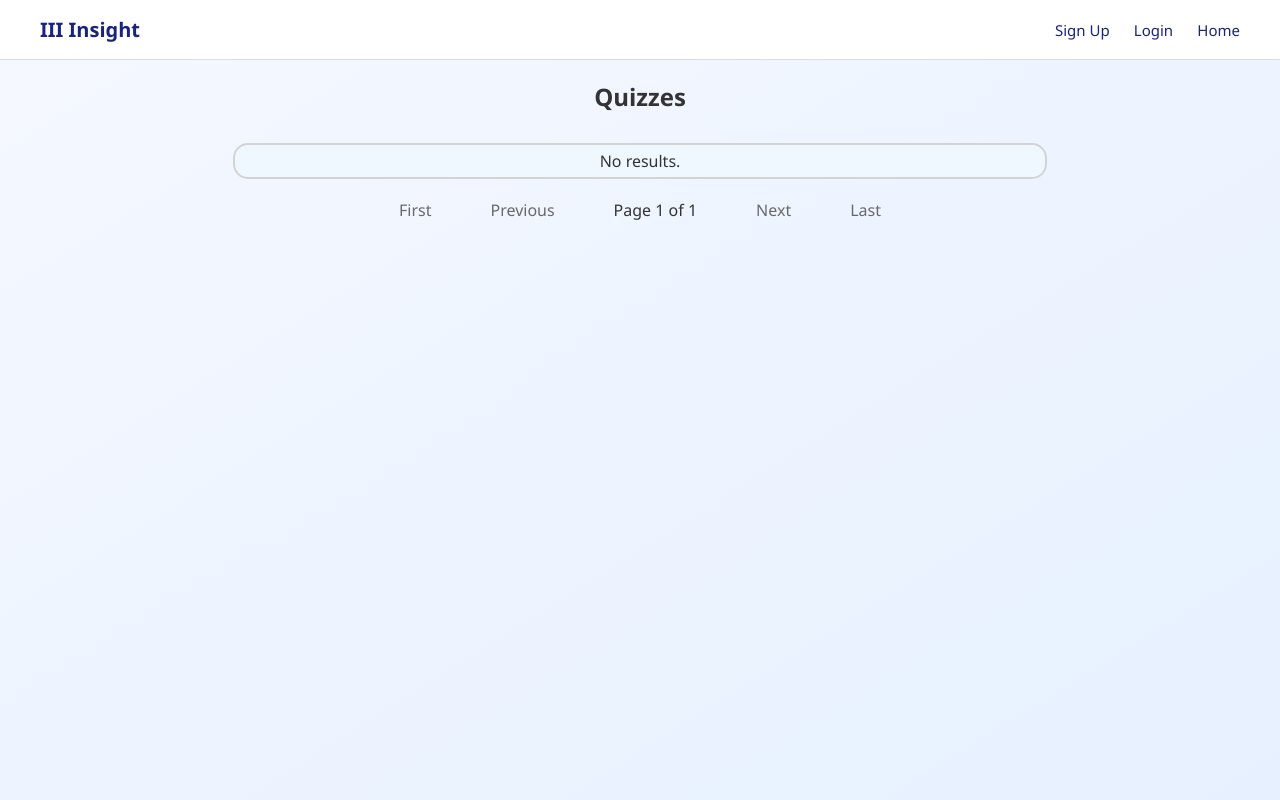
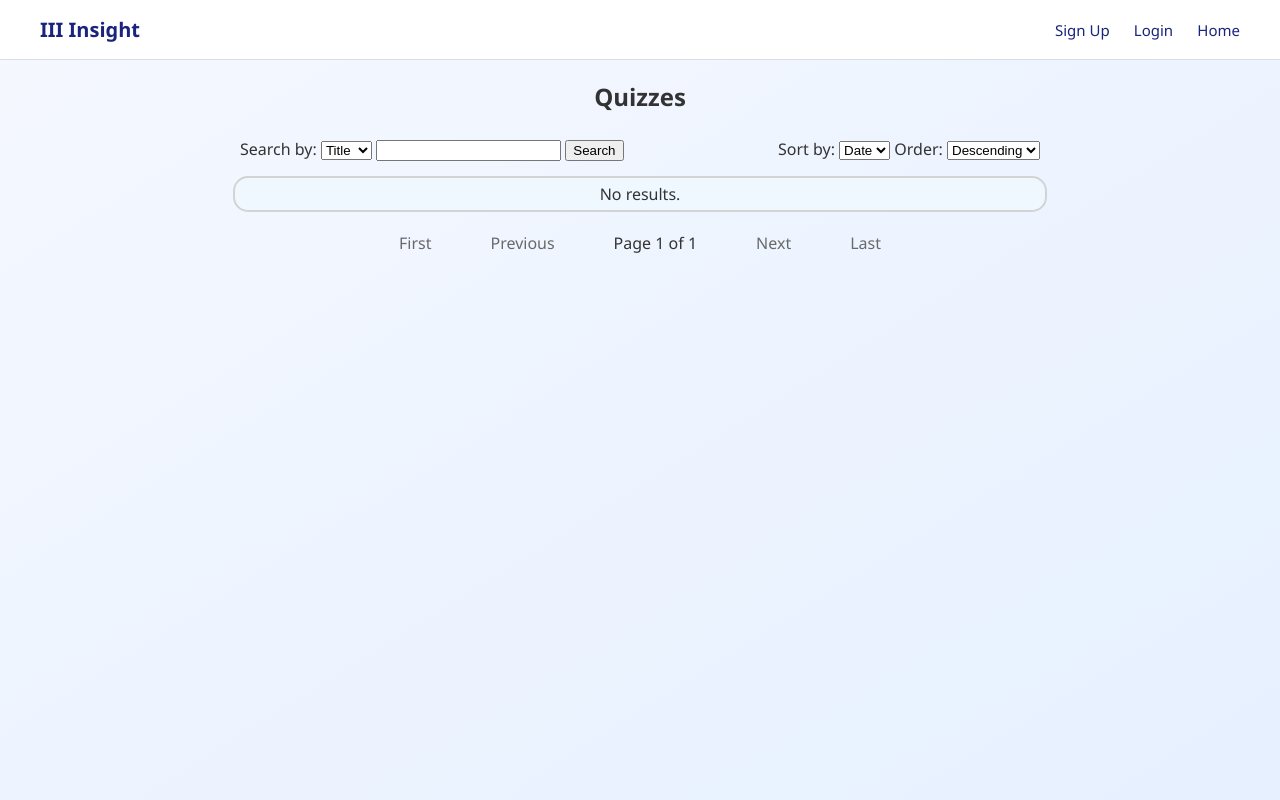
Before and after one commit to BenjaminWray/CSC2033_Team31, a Flask app: page /quizzes in a window 1280 px wide. Run offline with Flask 3, Linux system fonts and the light colour scheme; data that the repository does not hold is empty.

Commit message:
added option to search and change sorting order on quiz page

```diff
--- a/flaskr/forms.py
+++ b/flaskr/forms.py
@@ -1,5 +1,5 @@
 from flask_wtf import FlaskForm
-from wtforms import StringField, PasswordField, SubmitField
+from wtforms import StringField, PasswordField, SubmitField, SelectField
 from wtforms.validators import DataRequired, Email, EqualTo, Length
 
 class SignUpForm(FlaskForm):
@@ -15,3 +15,10 @@ class LoginForm(FlaskForm):
     email = StringField('Email', validators=[DataRequired(), Email()])
     password = PasswordField('Password', validators=[DataRequired()])
     submit = SubmitField('Login')
+
+class QuizSearchForm(FlaskForm):
+    search_query = StringField('Search:')
+    search_by = SelectField('Search by:', choices=[('title', 'Title'), ('user', 'User')])
+    sort_by = SelectField('Sort by:', choices=[('date', 'Date'), ('title', 'Title'), ('user', 'User')])
+    sort_order = SelectField('Order:', choices=[('desc', 'Descending'), ('asc', 'Ascending')])
+    submit = SubmitField('Search')
--- a/flaskr/static/style.css
+++ b/flaskr/static/style.css
@@ -208,7 +208,25 @@ form input:focus {
   text-align: center;
 }
 
-.quizzes-list {
+.quizzes-container form {
+  border: 2px solid lightgray;
+  all: unset;
+}
+
+.quizzes-container form div * {
+  all: revert;
+}
+
+.quiz-search {
+  display: flex;
+  flex-direction: row;
+  justify-content: space-between;
+  align-items: center;
+  padding: 5px;
+  width: 800px;
+}
+
+.quiz-list {
   border: 2px solid lightgray;
   border-radius: 15px;
   background: aliceblue;
@@ -217,7 +235,7 @@ form input:focus {
   margin: 10px;
 }
 
-.quizzes-list a {
+.quiz-list a {
   text-decoration: none;
   color: inherit;
 }
--- a/flaskr/templates/quizzes.html
+++ b/flaskr/templates/quizzes.html
@@ -2,13 +2,35 @@
 {% block content %}
     <div class="quizzes-container">
         <h2>Quizzes</h2>
-        <div class="quizzes-list">
-            {% if quizzes.keys() | length > 0 %}
-                {% for quiz in quizzes.keys() %}
-                    <a href="/quizzes/{{ quizzes[quiz].id }}">
+        <form method="POST">
+            {{ form.hidden_tag() }}
+
+            <div class="quiz-search">
+                <div>
+                    <label>{{ form.search_by.label }}</label>
+                    {{ form.search_by }}
+
+                    <label>{{ form.search_query }}</label>
+                    {{ form.submit() }}
+                </div>
+
+                <div>
+                    <label>{{ form.sort_by.label }}</label>
+                    {{ form.sort_by }}
+
+                    <label>{{ form.sort_order.label }}</label>
+                    {{ form.sort_order }}
+                </div>
+            </div>
+        </form>
+
+        <div class="quiz-list">
+            {% if quizzes | length > 0 %}
+                {% for quiz in quizzes %}
+                    <a href="/quizzes/{{ quiz.id }}">
                         <div class="quiz-button">
                             <h1>{{ quiz.title }}</h1>
-                            <p>created by {{ quizzes[quiz].username }} at {{ quizzes[quiz].created_at }}</p>
+                            <p>created by {{ users[quiz].username }} at {{ quiz.created_at }}</p>
                         </div>
                     </a>
                 {% endfor %}
@@ -16,6 +38,7 @@
                 No results.
             {% endif %}
         </div>
+
         <div class="pagination">
             {% if pn > 1 %}
                 <a href="{{ url_for('auth.quizzes', page=1, items=imax) }}">First</a>
--- a/flaskr/views.py
+++ b/flaskr/views.py
@@ -4,7 +4,7 @@ from flask import Blueprint, render_template, redirect, url_for, flash, abort, r
 from flask_login import login_user, current_user, login_required, logout_user
 from sqlalchemy import or_
 from werkzeug.security import generate_password_hash, check_password_hash
-from forms import SignUpForm, LoginForm
+from forms import SignUpForm, LoginForm, QuizSearchForm
 from models.database import db, create_user, User, login_manager, Quiz, get_user_by_id
 
 auth_bp = Blueprint('auth', __name__)
@@ -100,30 +100,55 @@ def quiz_history():
 def leaderboard():
     return render_template("leaderboard.html")
 
-@auth_bp.route('/quizzes', methods=['GET'])
+@auth_bp.route('/quizzes', methods=['GET', 'POST'])
 def quizzes():
-    page_number = request.args.get('page', 1, type=int)
+    form = QuizSearchForm()
+
+    # Pagination setup
+    if form.validate_on_submit(): page_number = 1
+    else: page_number = request.args.get('page', 1, type=int)
     max_items = request.args.get('items', 15, type=int)
 
     # Prevent negative page numbers
-    if page_number < 1: return redirect(url_for('auth.quizzes', page=1, items=max_items))
+    if page_number < 1: return redirect(url_for('auth.quizzes', form=form, page=1, items=max_items))
 
     # Query to fetch quizzes from the database
     quiz_query = db.session.query(Quiz)
 
+    # Filter query by search term
+    if form.validate_on_submit():
+        search_term = form.search_query.data.strip()
+        if search_term:
+            if form.search_by.data == 'title':
+                quiz_query = quiz_query.filter(Quiz.title.ilike(f'%{search_term}%'))
+            elif form.search_by.data == 'user':
+                quiz_query = quiz_query.filter(Quiz.user_id == User.id, User.username.ilike(f'%{search_term}%'))
+
     # Check if the query returns no results
-    if quiz_query.count() == 0: return render_template("quizzes.html", quizzes={}, pn=1, pmax=1, imax=max_items)
+    if quiz_query.count() == 0: return render_template("quizzes.html", form=form, quizzes={}, pn=1, pmax=1, imax=max_items)
 
     # Calculate total number of pages and prevent out-of-range page numbers
     max_pages = math.ceil(quiz_query.count() / max_items)
     if page_number > max_pages: return redirect(url_for('auth.quizzes', page=max_pages, items=max_items))
 
     # Get quizzes and user information for the current page
-    quiz_dict = {}
-    for quiz in quiz_query.all()[(page_number - 1) * max_items:page_number * max_items]:
-        quiz_dict[quiz] = get_user_by_id(quiz.user_id)
+    quiz_list = quiz_query.all()[(page_number - 1) * max_items:page_number * max_items]
+    users = {}
+    for quiz in quiz_list: users[quiz] = get_user_by_id(quiz.user_id)
 
-    return render_template("quizzes.html", quizzes=quiz_dict, pn=page_number, pmax=max_pages, imax=max_items)
+    # Sort the quizzes based on form data
+    if form.validate_on_submit():
+        match form.sort_by.data:
+            case 'date': sort_func=lambda x: x.created_at
+            case 'title': sort_func=lambda x: x.title
+            case 'user': sort_func=lambda x: users[x].username
+            case _: sort_func=lambda x: x.id
+        quiz_list.sort(key=sort_func, reverse=form.sort_order.data == "desc")
+    else:
+        # Default sorting by date in descending order
+        quiz_list.sort(key=lambda x: x.created_at, reverse=True)
+
+    return render_template("quizzes.html", form=form, quizzes=quiz_list, users=users, pn=page_number, pmax=max_pages, imax=max_items)
 
 # User registration route
 @auth_bp.route('/signup', methods=['GET', 'POST'])
```
Lines whose indentation alone changed are shown as unchanged.
